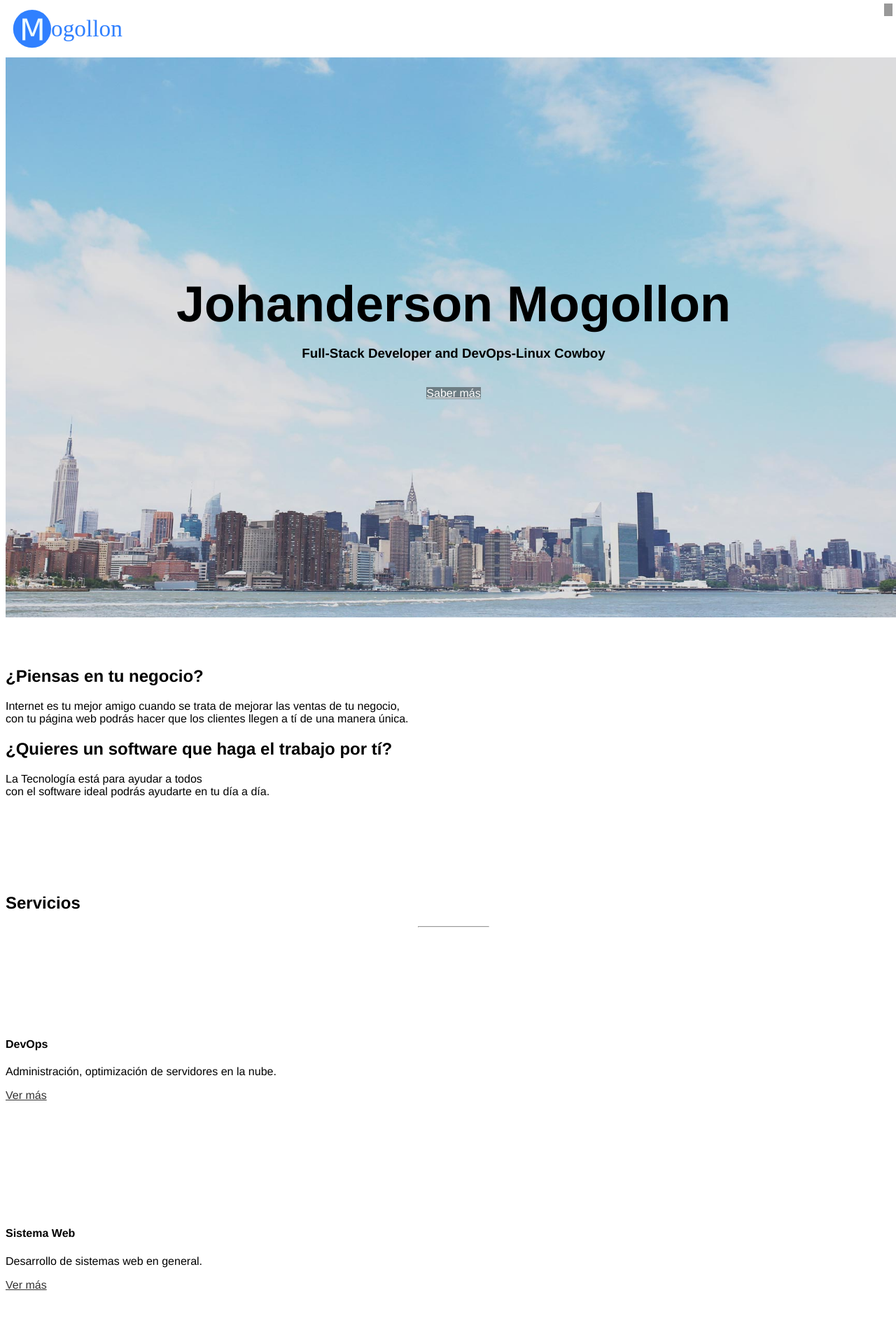
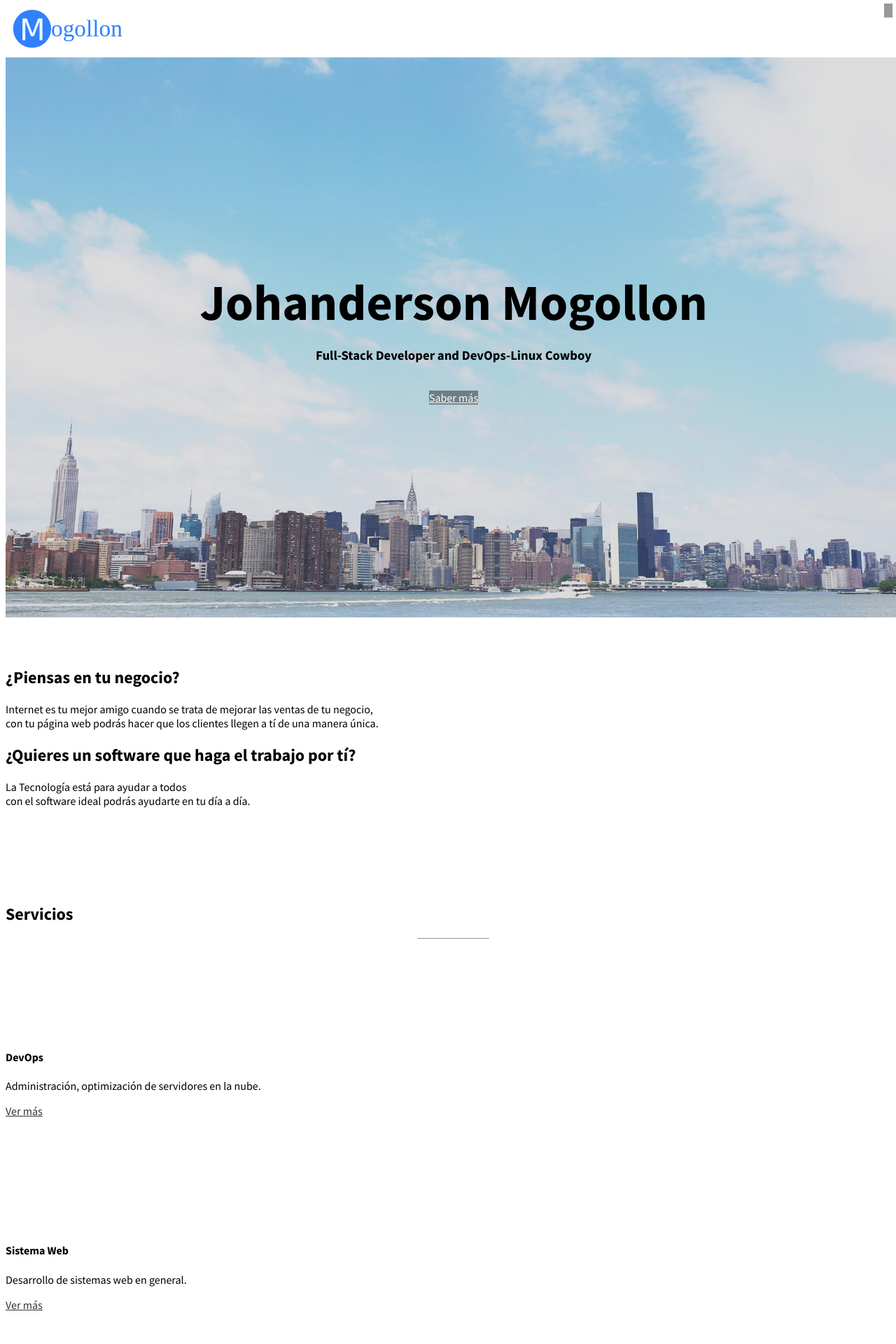
Before and after one commit to sonic182/portfolio3, a Django app: template home/templates/home/index.html in a window 1280 px wide. Shown: the top 1920 px of the page at 70% size. Run offline with Django 3.2, Linux system fonts and the light colour scheme; the template is opened without the code that fills it, so the values that code supplies are empty; style sheets or scripts are compiled from the project's sources; some web fonts are replaced.

Commit message:
missed fonts added

```diff
--- a/assets/scss/custom/_variables.scss
+++ b/assets/scss/custom/_variables.scss
@@ -21,7 +21,10 @@ $brand-info:            #5bc0de;
 $brand-warning:         #f0ad4e;
 $brand-danger:          #d9534f;
 
+$icon-font-path: "/static/fonts/";
 
+
+// not interesting at this time ...
 //== Scaffolding
 //
 //## Settings for some of the most global styles.
@@ -43,11 +46,11 @@ $link-hover-decoration: underline;
 //
 //## Font, line-height, and color for body text, headings, and more.
 
-$font-family-sans-serif:  "Helvetica Neue", Helvetica, Arial, sans-serif;
-$font-family-serif:       Georgia, "Times New Roman", Times, serif;
-//** Default monospace fonts for `<code>`, `<kbd>`, and `<pre>`.
-$font-family-monospace:   Menlo, Monaco, Consolas, "Courier New", monospace;
-$font-family-base:        $font-family-sans-serif;
+// $font-family-sans-serif:  "Helvetica Neue", Helvetica, Arial, sans-serif;
+// $font-family-serif:       Georgia, "Times New Roman", Times, serif;
+// //** Default monospace fonts for `<code>`, `<kbd>`, and `<pre>`.
+// $font-family-monospace:   Menlo, Monaco, Consolas, "Courier New", monospace;
+// $font-family-base:        $font-family-sans-serif;
 
 $font-size-base:          14px;
 $font-size-large:         ceil(($font-size-base * 1.25)); // ~18px
@@ -81,7 +84,7 @@ $headings-color:          inherit;
 // [converter] If $bootstrap-sass-asset-helper if used, provide path relative to the assets load path.
 // [converter] This is because some asset helpers, such as Sprockets, do not work with file-relative paths.
 // $icon-font-path: if($bootstrap-sass-asset-helper, "bootstrap/", "../fonts/bootstrap/");
-$icon-font-path: "/static/fonts/";
+// $icon-font-path: "/static/fonts/";
 
 //** File name for all font files.
 $icon-font-name:          "glyphicons-halflings-regular";
--- a/assets/scss/theme/_extras.scss
+++ b/assets/scss/theme/_extras.scss
@@ -80,7 +80,3 @@
   border: 0px;
   // background-color: red;
 }
-
-.sidebar-brand > a{
-  font-size: 16px;
-}
--- a/assets/scss/theme/_style.scss
+++ b/assets/scss/theme/_style.scss
@@ -5,6 +5,9 @@
  */
 
 /* Global Styles */
+
+// @import url('https://fonts.googleapis.com/css?family=Source+Sans+Pro');
+@import url('https://fonts.googleapis.com/css?family=Source+Sans+Pro:300,400,700');
 
 html,
 body {
```
Also changed, not shown: gulpfile.js (+20 -3 lines), 1 other file.
